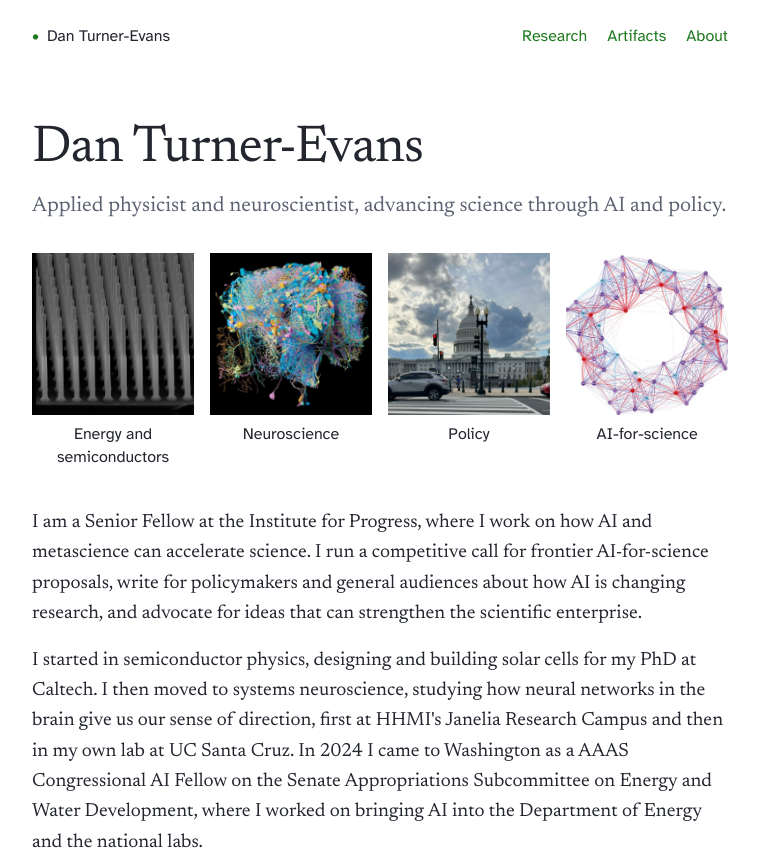
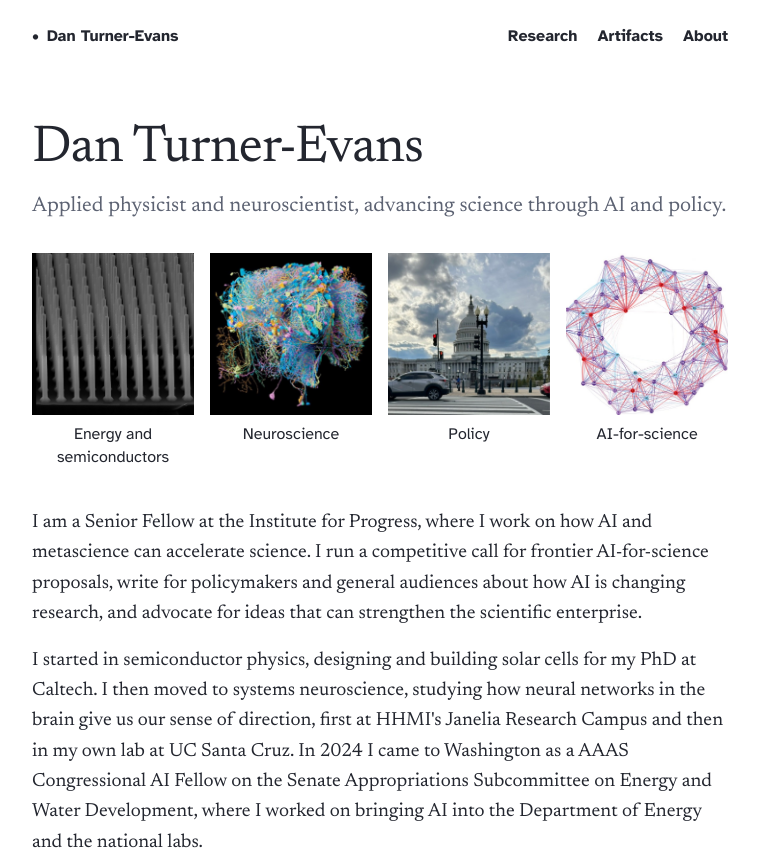
Before and after one commit to DanTurner-Evans/DanTurner-Evans.github.io, a plain HTML site: page docs/index.html in a window 1280 px wide. Shown: the top 861 px of the page, without its empty margins (260-1019 px from the left). Drawn offline with Linux system fonts and the light colour scheme.

Commit message:
Make header text black and bold
Co-Authored-By: Claude Opus 5.5 <noreply@anthropic.com>

```diff
--- a/docs/index.html
+++ b/docs/index.html
@@ -17,7 +17,7 @@
   <meta name="twitter:card" content="summary_large_image">
   <link rel="preconnect" href="https://fonts.googleapis.com">
   <link rel="preconnect" href="https://fonts.gstatic.com" crossorigin>
-  <link rel="stylesheet" href="https://fonts.googleapis.com/css2?family=Atkinson+Hyperlegible&amp;family=Newsreader:ital,opsz,wght@0,6..72,400;0,6..72,600;1,6..72,400&amp;display=swap">
+  <link rel="stylesheet" href="https://fonts.googleapis.com/css2?family=Atkinson+Hyperlegible:wght@400;700&amp;family=Newsreader:ital,opsz,wght@0,6..72,400;0,6..72,600;1,6..72,400&amp;display=swap">
   <link rel="stylesheet" href="style.css">
 </head>
 <body>
--- a/docs/style.css
+++ b/docs/style.css
@@ -4,7 +4,6 @@
   --muted: #5d6373;
   --paint: #2438a6;
   --rule: #dfe1e8;
-  --forest: #1f7a1f;
   --serif: "Newsreader", Georgia, "Times New Roman", serif;
   --sans: "Atkinson Hyperlegible", "Helvetica Neue", Arial, sans-serif;
 }
@@ -66,14 +65,14 @@ cite { font-style: italic; }
   gap: 0.25rem 1.5rem;
   padding-top: 1.5rem;
   padding-bottom: 1.5rem;
-  font: 400 1rem/1.5 var(--sans);
+  font: 700 1rem/1.5 var(--sans);
 }
 
 .site-header a { color: var(--ink); text-decoration: none; }
-.site-header a:hover { color: var(--forest); }
-.site-header .wrap > a::before { content: "\2022" / ""; margin-right: 0.5rem; color: var(--forest); }
+.site-header a:hover { color: var(--paint); }
+.site-header .wrap > a::before { content: "\2022" / ""; margin-right: 0.5rem; }
 .site-header nav { display: flex; flex-wrap: wrap; gap: 0.25rem 1.25rem; }
-.site-header nav a { color: var(--forest); text-underline-offset: 0.3em; }
+.site-header nav a { text-underline-offset: 0.3em; }
 .site-header nav a:hover,
 .site-header nav a[aria-current="page"] { text-decoration: underline; }
 
```
Also changed, not shown: docs/about.html (+1 -1 lines), docs/artifacts.html (+1 -1 lines), docs/research.html (+1 -1 lines).
